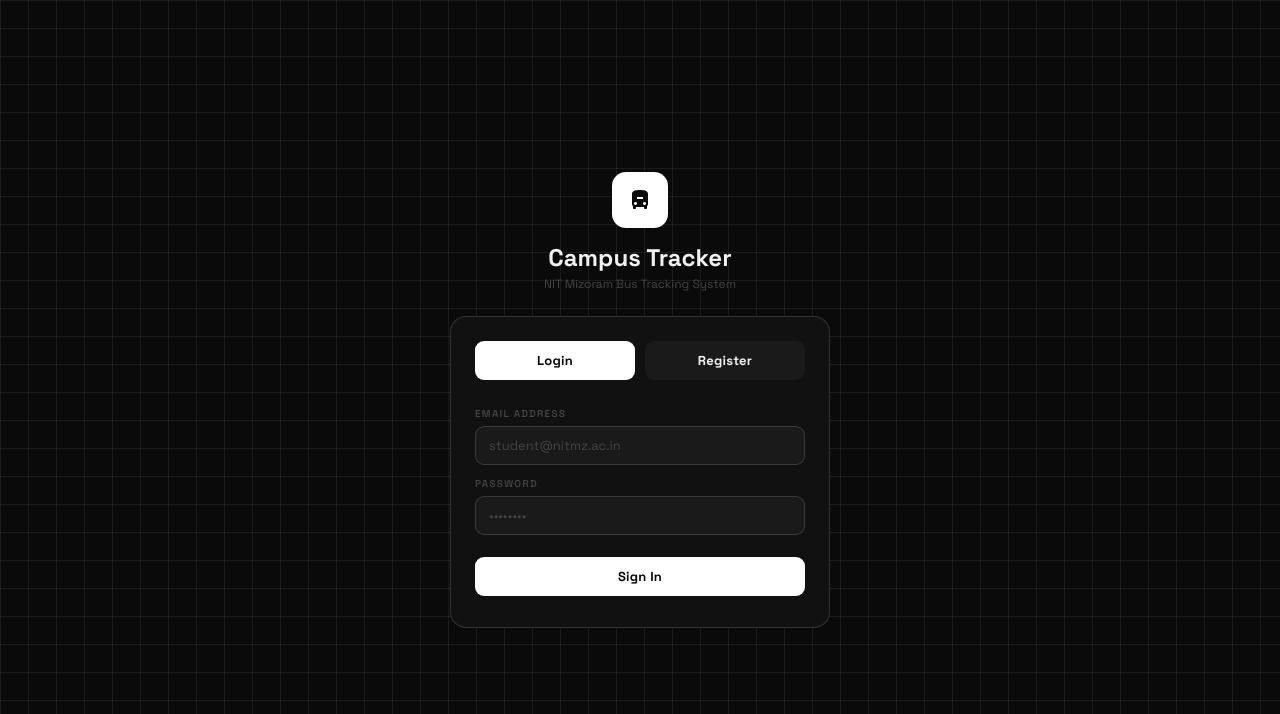
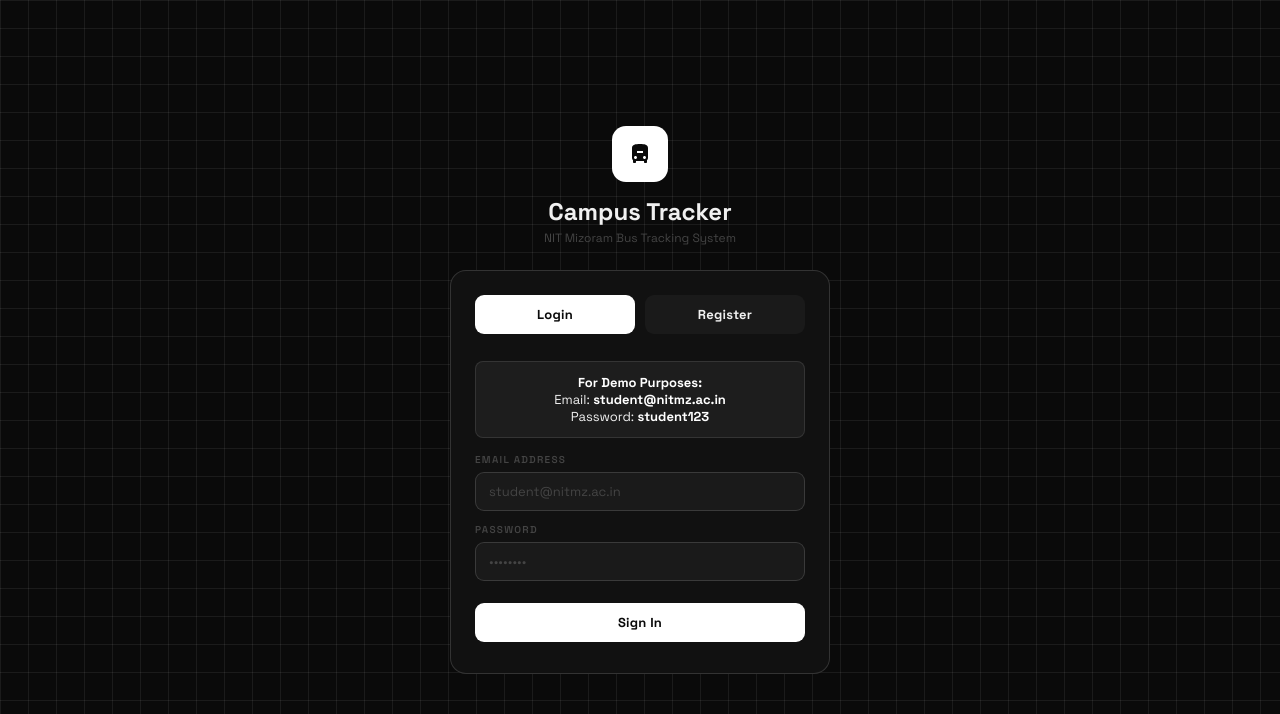
Before and after one commit to Dilipsahu01/nitmz-bus-tracker, a Python web app: template templates/login.html in a window 1280 px wide. Shown: the top 714 px of the page. Run offline with Jinja, Linux system fonts and the light colour scheme; the template is opened without the code that fills it, so the values that code supplies are empty.

Commit message:
feat: add demo credentials to login page

```diff
--- a/templates/login.html
+++ b/templates/login.html
@@ -28,6 +28,12 @@
         </div>
 
         <div id="loginErr" style="color: var(--red); font-size: 12px; margin-bottom: 12px; text-align: center;"></div>
+
+        <div style="background: rgba(255,255,255,0.05); padding: 12px; border-radius: 8px; margin-bottom: 15px; font-size: 13px; color: var(--text); text-align: center; border: 1px solid rgba(255,255,255,0.1);">
+          <strong style="color: #fff;">For Demo Purposes:</strong><br>
+          Email: <strong style="color: #fff;">student@nitmz.ac.in</strong><br>
+          Password: <strong style="color: #fff;">student123</strong>
+        </div>
 
         <!-- Login Form -->
         <form id="loginForm">
```
